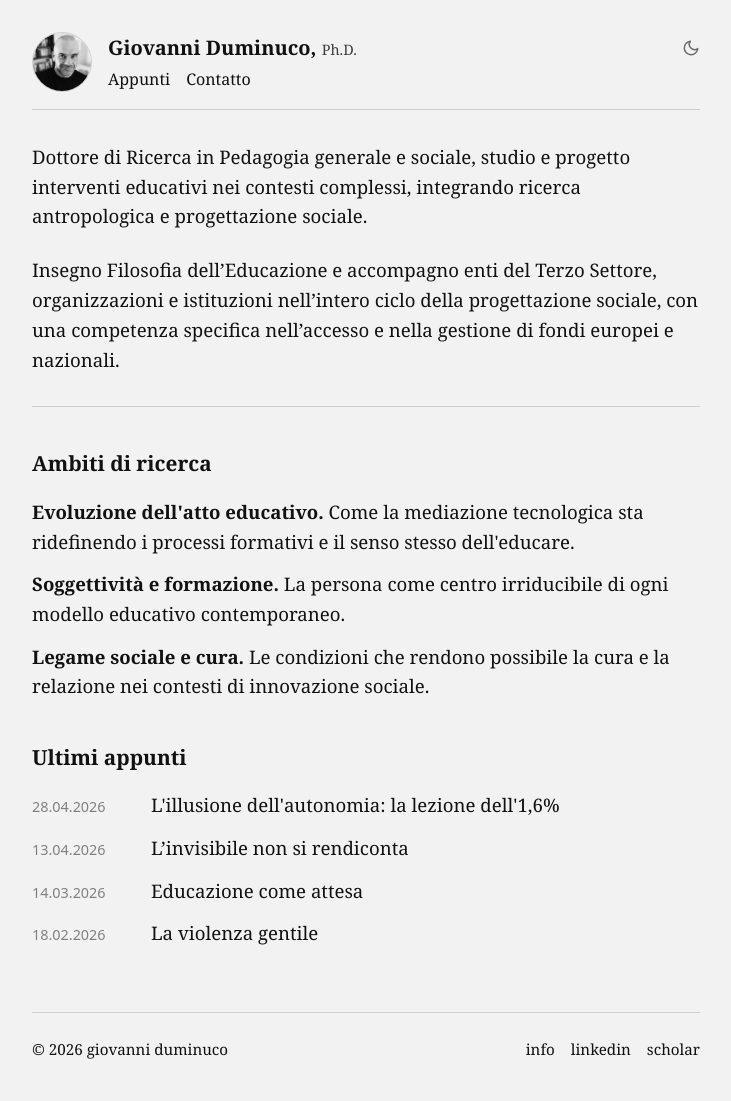
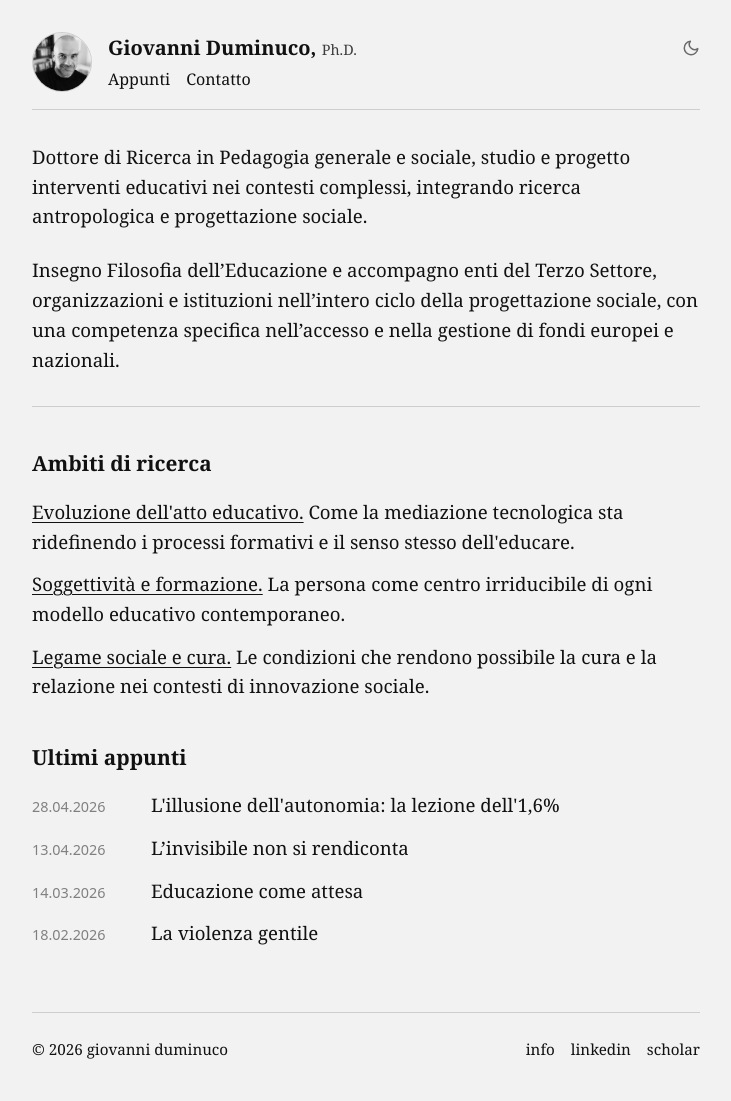
Before and after one commit to dumgio/dumgio.github.io, a Jekyll site: the page built from index.html, in a window 1280 px wide. Shown: the whole page, without its empty margins (274-1005 px from the left). Built offline with Jekyll 4.4.1, drawn with Linux system fonts in a browser that asks for light colours; some web fonts are replaced.

Commit message:
Update default.html

```diff
--- a/_layouts/default.html
+++ b/_layouts/default.html
@@ -133,7 +133,15 @@
         h2 { font-size: 1.3rem; margin: 2.5rem 0 1rem; font-weight: 600; }
 
         .ambito-item { margin-bottom: 0.8rem; }
-        .ambito-titolo { font-weight: 600; display: inline; }
+
+        /* MODIFICA AMBITI: Sottolineato, non grassetto */
+        .ambito-titolo {
+            font-weight: 400;
+            text-decoration: underline;
+            text-decoration-thickness: 0.1ex;
+            text-underline-offset: 0.3ex;
+            display: inline;
+        }
 
         hr { border: none; border-top: 1px solid var(--border-light); margin: 2rem 0; }
 
```
Also changed, not shown: other parts of _layouts/default.html (+1 -1 lines).
